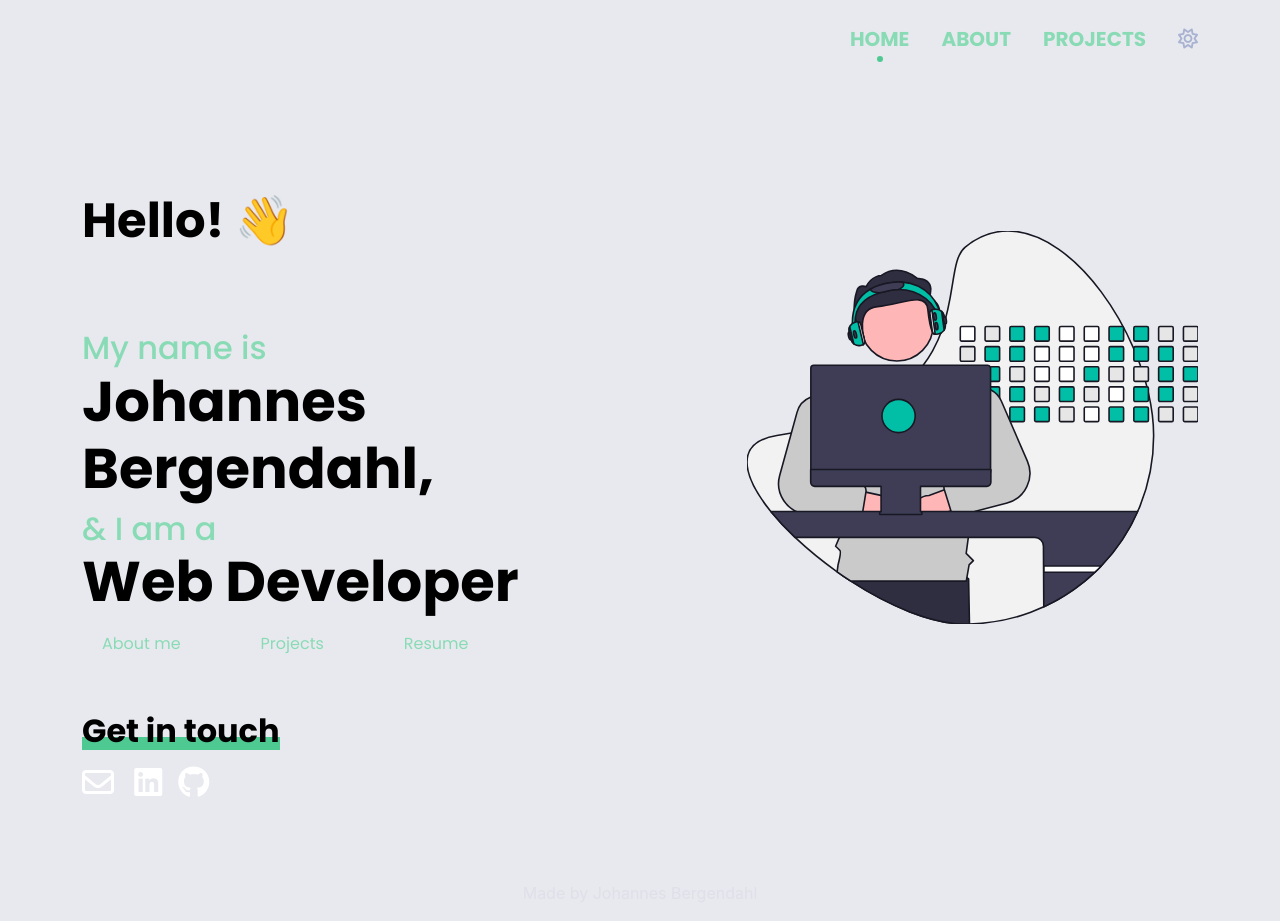
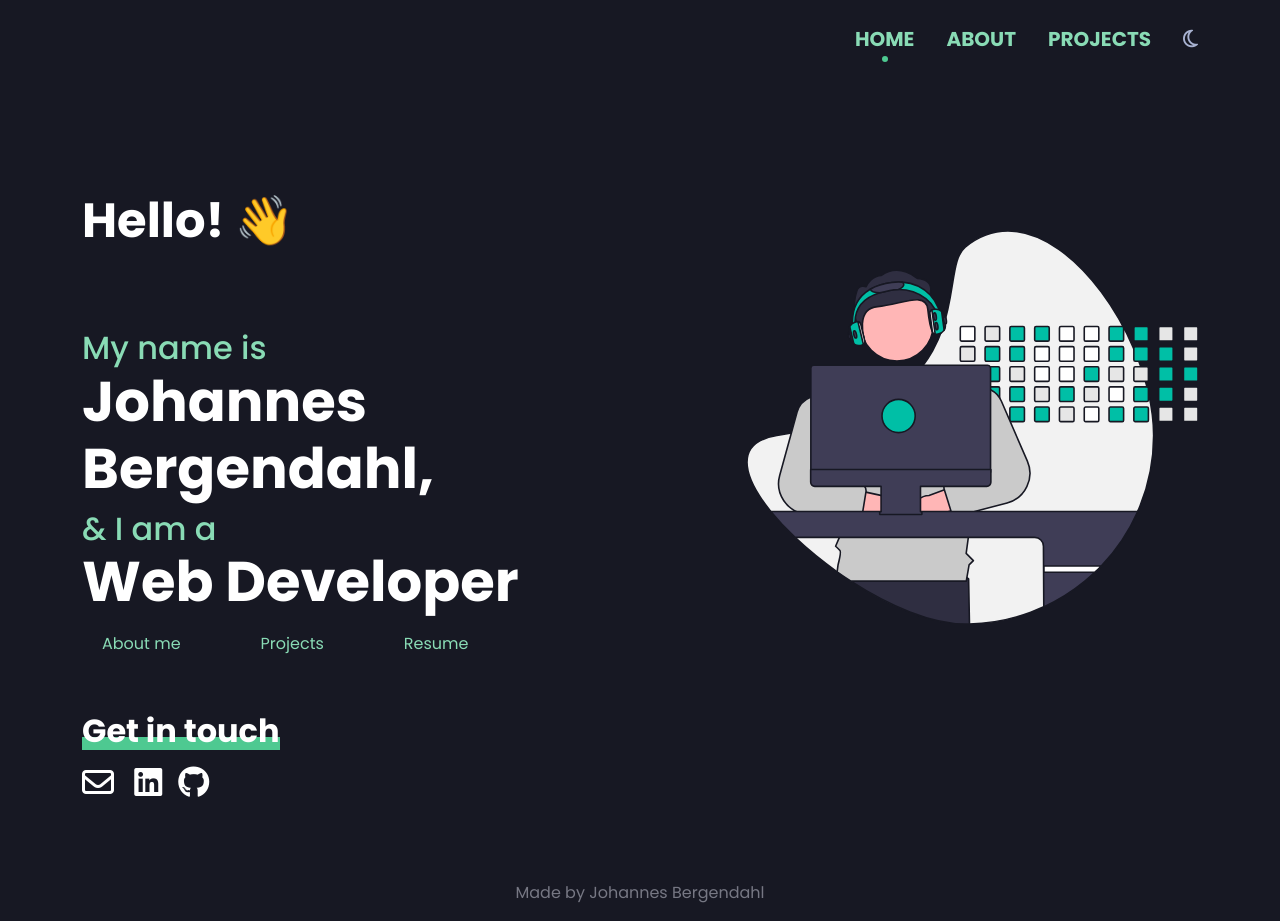
Before and after one commit to vjohannesb/portfolio, a React (Create React App) app: page / in a window 1280 px wide. Built offline with nearby package versions, Linux system fonts and the light colour scheme; a web font is replaced by a local one.

Commit message:
update index

```diff
--- a/src/index.scss
+++ b/src/index.scss
@@ -1,12 +1 @@
-@import "./scss/variables";
 @import "./scss/defaults";
-
-* {
-    box-sizing: border-box;
-}
-
-body {
-    background: $space-cadet;
-    color: white;
-    font-family: $primary-font;
-}
--- a/src/index.tsx
+++ b/src/index.tsx
@@ -1,12 +1,15 @@
 import React from "react";
 import ReactDOM from "react-dom";
 import App from "./App";
+import ContextProvider from "./components/context/ContextProvider";
 
 import "./index.scss";
 
 ReactDOM.render(
     <React.StrictMode>
-        <App />
+        <ContextProvider>
+            <App />
+        </ContextProvider>
     </React.StrictMode>,
     document.getElementById("root")
 );
```
